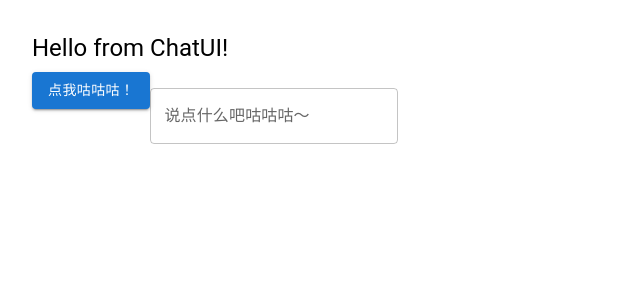
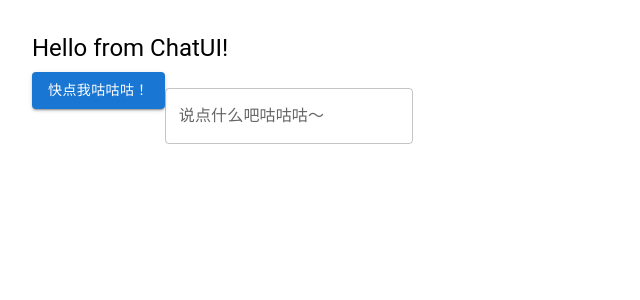
Before and after one commit to yiduoyoutiao/react-chat-ui, a React (Create React App) app in the folder my-app/: page / in a window 1280 px wide. Shown: the top 300 px of the page, without its empty margins (0-640 px from the left). Built offline with nearby package versions, Linux system fonts and the light colour scheme.

Commit message:
gitub action test9

```diff
--- a/my-app/src/features/chatui/ChatUI.tsx
+++ b/my-app/src/features/chatui/ChatUI.tsx
@@ -9,7 +9,7 @@ export default function ChatUI() {
                 Hello from ChatUI!
             </Typography>
             <Button variant="contained" color="primary">
-                点我咕咕咕！
+                快点我咕咕咕！
             </Button>
             <TextField  sx={{ mt: 2 }} label="说点什么吧咕咕咕～" variant="outlined" />
         </Box>
```
